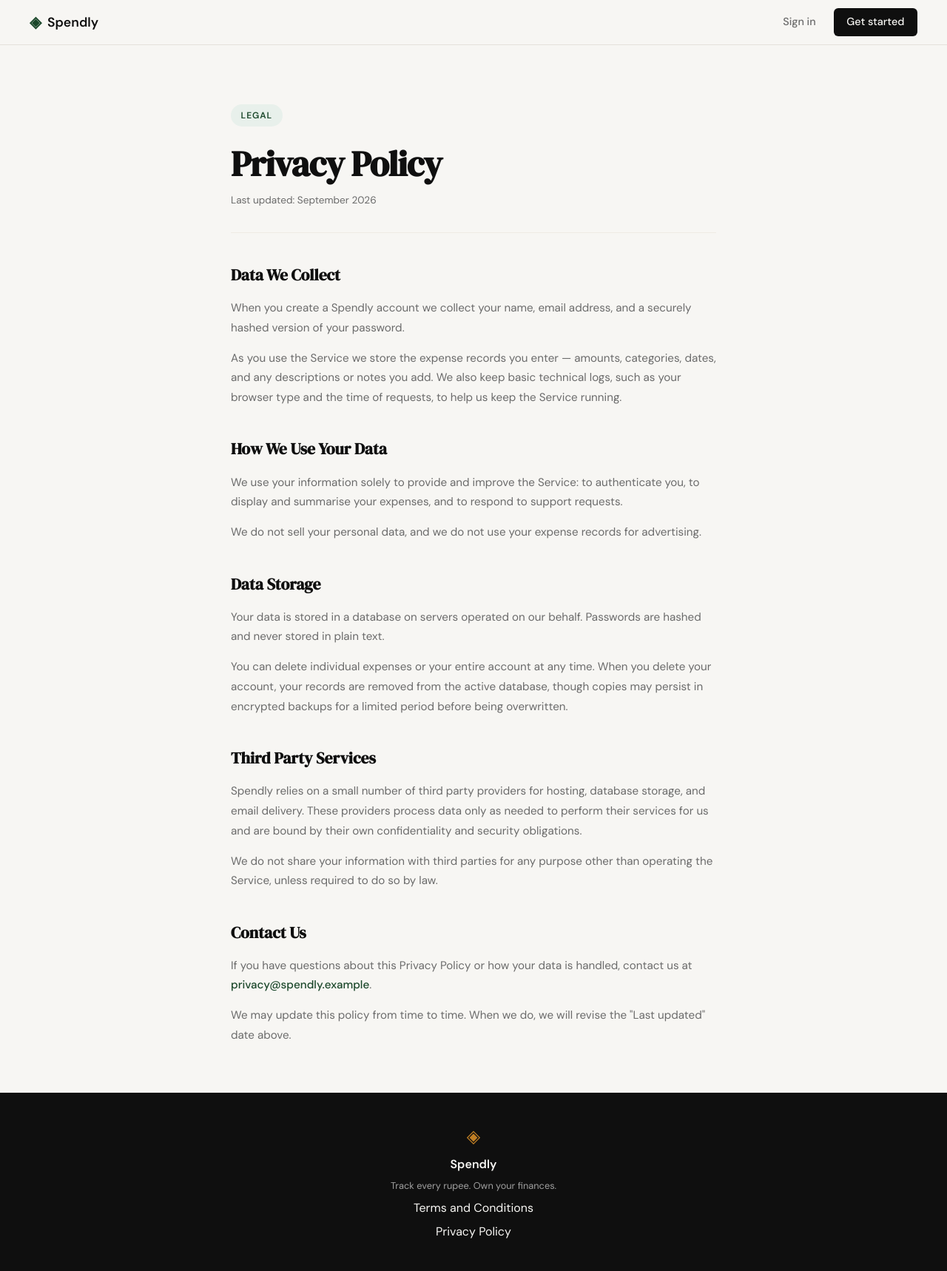
After one commit to SWAGATAMBAZ/Spendly, a Flask app: page /privacy in a window 1280 px wide. The commit adds this page. Shown: the whole page at 74% size. Run offline with Flask 3, Linux system fonts and the light colour scheme.

Commit message:
landing: add privacy policy page and route
Co-Authored-By: Claude Sonnet 5 <noreply@anthropic.com>
Claude-Session: https://claude.ai/code/session_01L8wFydPxF6gYupVumYhi9N

```diff
--- a/app.py
+++ b/app.py
@@ -25,6 +25,11 @@ def login():
 @app.route("/terms")
 def terms():
     return render_template("terms.html")
+
+
+@app.route("/privacy")
+def privacy():
+    return render_template("privacy.html")
 
 
 # ------------------------------------------------------------------ #
--- a/static/css/style.css
+++ b/static/css/style.css
@@ -540,6 +540,13 @@ a { color: inherit; text-decoration: none; }
 
 .legal-section p:last-child { margin-bottom: 0; }
 
+.legal-section a {
+    color: var(--accent);
+    font-weight: 500;
+}
+
+.legal-section a:hover { text-decoration: underline; }
+
 /* ------------------------------------------------------------------ */
 /* Footer                                                              */
 /* ------------------------------------------------------------------ */
--- a/templates/base.html
+++ b/templates/base.html
@@ -35,7 +35,7 @@
             <span class="footer-name">Spendly</span>
             <p class="footer-copy">Track every rupee. Own your finances.</p>
             <a href="{{ url_for('terms') }}">Terms and Conditions</a>
-            <a href="#">Privacy Policy</a>
+            <a href="{{ url_for('privacy') }}">Privacy Policy</a>
         </div>
     </footer>
 
--- /dev/null
+++ b/templates/privacy.html
@@ -0,0 +1,83 @@
+{% extends "base.html" %}
+
+{% block title %}Privacy Policy — Spendly{% endblock %}
+
+{% block content %}
+
+<article class="legal">
+    <header class="legal-header">
+        <span class="legal-badge">Legal</span>
+        <h1 class="legal-title">Privacy Policy</h1>
+        <p class="legal-updated">Last updated: September 2026</p>
+    </header>
+
+    <section class="legal-section">
+        <h2>Data We Collect</h2>
+        <p>
+            When you create a Spendly account we collect your name, email address,
+            and a securely hashed version of your password.
+        </p>
+        <p>
+            As you use the Service we store the expense records you enter — amounts,
+            categories, dates, and any descriptions or notes you add. We also keep
+            basic technical logs, such as your browser type and the time of requests,
+            to help us keep the Service running.
+        </p>
+    </section>
+
+    <section class="legal-section">
+        <h2>How We Use Your Data</h2>
+        <p>
+            We use your information solely to provide and improve the Service: to
+            authenticate you, to display and summarise your expenses, and to respond
+            to support requests.
+        </p>
+        <p>
+            We do not sell your personal data, and we do not use your expense records
+            for advertising.
+        </p>
+    </section>
+
+    <section class="legal-section">
+        <h2>Data Storage</h2>
+        <p>
+            Your data is stored in a database on servers operated on our behalf.
+            Passwords are hashed and never stored in plain text.
+        </p>
+        <p>
+            You can delete individual expenses or your entire account at any time.
+            When you delete your account, your records are removed from the active
+            database, though copies may persist in encrypted backups for a limited
+            period before being overwritten.
+        </p>
+    </section>
+
+    <section class="legal-section">
+        <h2>Third Party Services</h2>
+        <p>
+            Spendly relies on a small number of third party providers for hosting,
+            database storage, and email delivery. These providers process data only
+            as needed to perform their services for us and are bound by their own
+            confidentiality and security obligations.
+        </p>
+        <p>
+            We do not share your information with third parties for any purpose other
+            than operating the Service, unless required to do so by law.
+        </p>
+    </section>
+
+    <section class="legal-section">
+        <h2>Contact Us</h2>
+        <p>
+            If you have questions about this Privacy Policy or how your data is
+            handled, contact us at
+            <a href="mailto:privacy@spendly.example">privacy@spendly.example</a>.
+        </p>
+        <p>
+            We may update this policy from time to time. When we do, we will revise
+            the "Last updated" date above.
+        </p>
+    </section>
+</article>
+
+{% endblock %}
```
